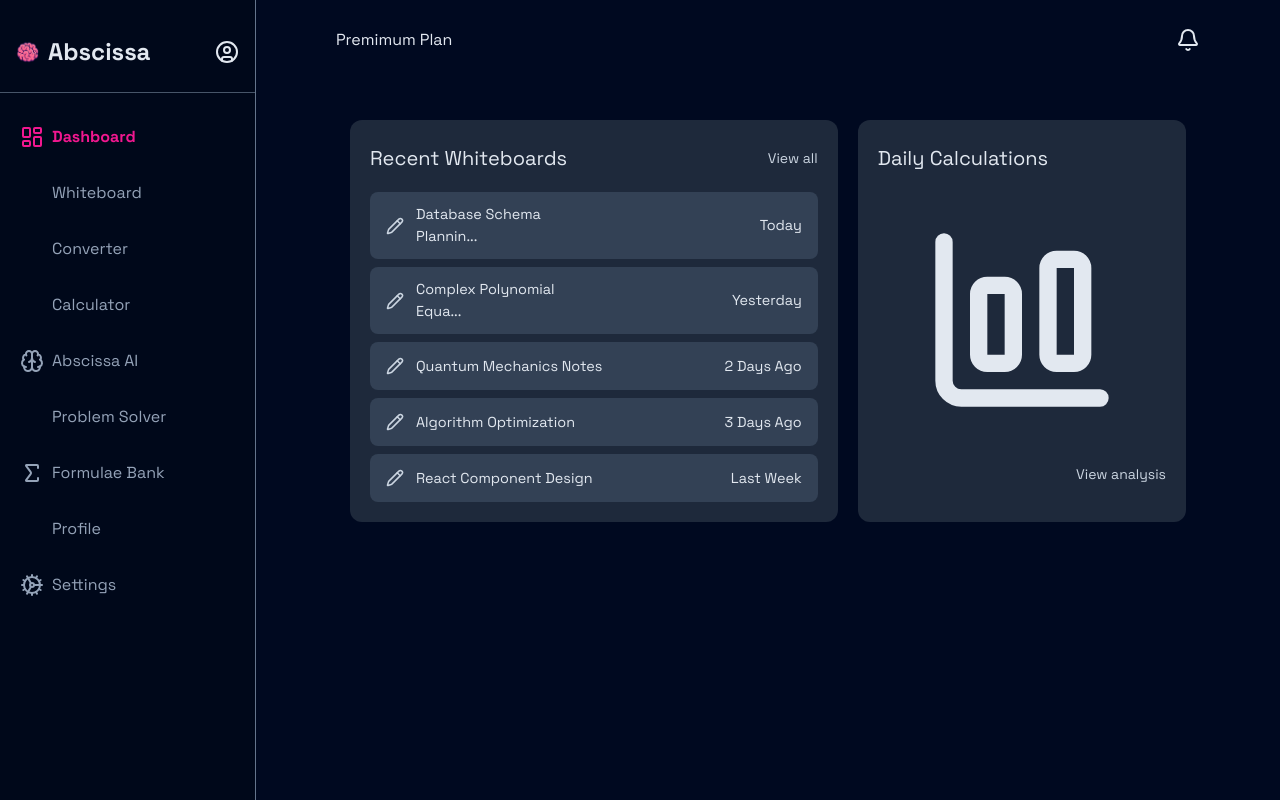
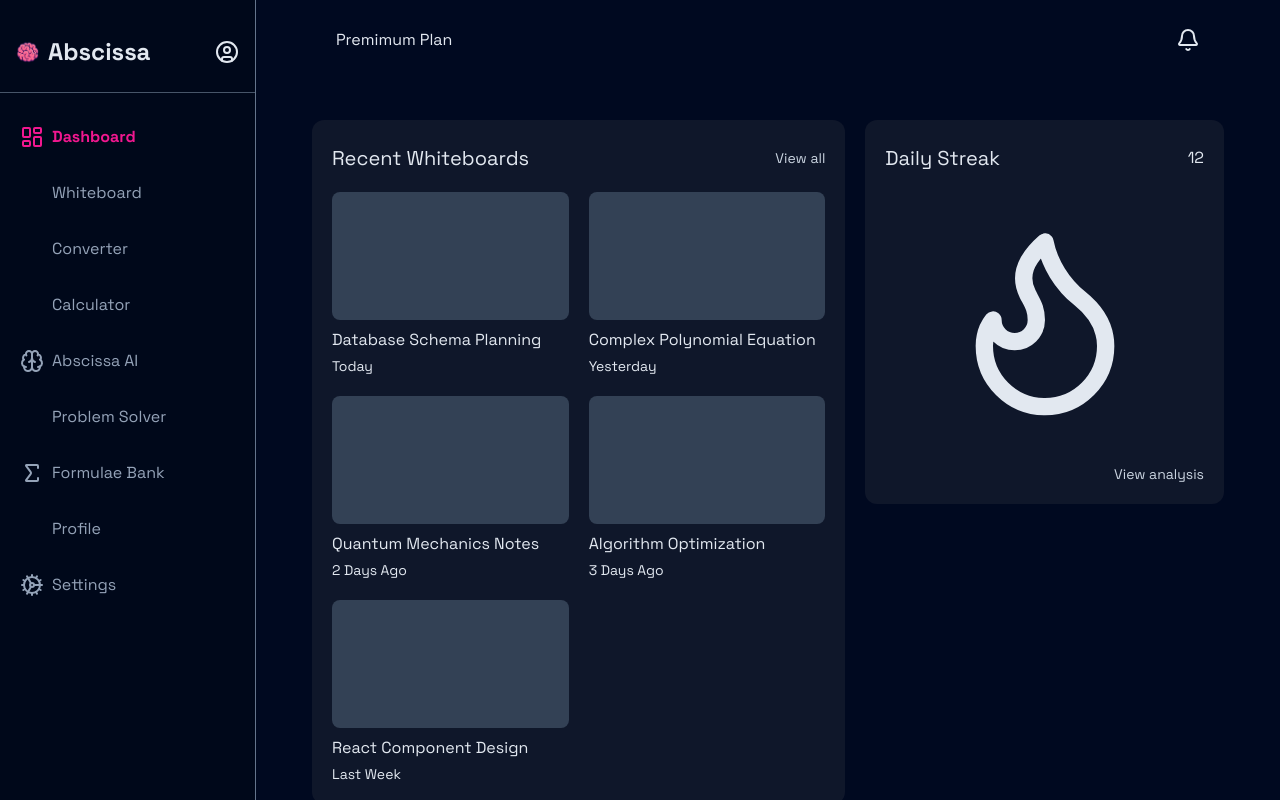
Before and after one commit to fisayo-dev/abscissa, a React (Vite) app in the folder frontend/: page /dashboard in a window 1280 px wide. Built offline with nearby package versions, Linux system fonts and the light colour scheme; some icons are missing.

Commit message:
modified user dashboard look

```diff
--- a/frontend/src/pages/Private/UserHome.jsx
+++ b/frontend/src/pages/Private/UserHome.jsx
@@ -1,4 +1,4 @@
-import { BarChartBig, PencilIcon } from "lucide-react";
+import { BarChartBig, Flame, PencilIcon } from "lucide-react";
 import { Link } from "react-router-dom";
 
 const UserHome = () => {
@@ -11,46 +11,42 @@ const UserHome = () => {
   ];
 
   return (
-    <div className="mx-auto 2xl:w-2/3 w-11/12">
-      <div className="mt-10">
-        <div className="grid md:flex gap-5">
-          <div className="w-full md:w-3/4 rounded-xl bg-slate-800 p-5">
+    <div className="mx-auto 2xl:w-2/3 w-full">
+      <div className="my-10">
+        <div className="grid md:flex items-start gap-5">
+          <div className="w-full md:w-3/4 rounded-xl bg-slate-900 p-5">
             <div className="grid gap-4">
               <div className="flex py-1 items-center justify-between">
                 <h2 className="text-xl ">Recent Whiteboards</h2>
-                <Link className="text-slate-300 hover:underline text-sm">
+                <Link className="hidden md:block text-slate-300 hover:underline text-sm">
                   View all
                 </Link>
               </div>
-              <div className="grid gap-2">
+              <div className="grid grid-cols-1 md:grid-cols-2 gap-5">
                 {sampleWhiteBoards.map((board, index) => (
-                  <div
-                    key={index}
-                    className="text-[0.9rem] px-4 py-3 rounded-lg hover:bg-slate-600 bg-slate-700 cursor-pointer"
-                  >
-                    <div className="flex items-center gap-3">
-                      <PencilIcon className="text-slate-300 w-10 " />
-                      <h2 className=" w-full">
-                        {board.title.length > 23
-                          ? `${board.title.substring(0, 23)}...`
-                          : board.title}
-                      </h2>
-                      <p className="text-right w-full">{board.date}</p>
+                  <Link key={index} className="grid gap-2">
+                    <div className="h-48 md:h-32 bg-slate-700  hover:bg-slate-500 rounded-lg" />
+                    <div className="grid gap-1 ">
+                      <h2>{board.title}</h2>
+                      <p className="text-sm">{board.date}</p>
                     </div>
-                  </div>
+                  </Link>
                 ))}
               </div>
             </div>
           </div>
-          <div className="w-full md:w-3/6 overflow-hidden rounded-xl bg-slate-800 p-5">
+          <div className="w-full md:w-3/6 overflow-hidden rounded-xl bg-slate-900 p-5">
             <div className="grid p4">
               <div className="flex py-1 items-center justify-between">
-                <h2 className="text-xl ">Daily Calculations</h2>
+                <h2 className="text-xl ">Daily Streak</h2>
+                <h2 className="">12</h2>
               </div>
               <div className="flex flex-col place-items-center py-10">
-                <BarChartBig className="h-52 w-52"/>
+                <Flame className="h-52 w-52" />
               </div>
-                <Link className="text-right text-slate-300 hover:underline text-sm">View analysis</Link>
+              <Link className="text-right text-slate-300 hover:underline text-sm">
+                View analysis
+              </Link>
             </div>
           </div>
         </div>
```
